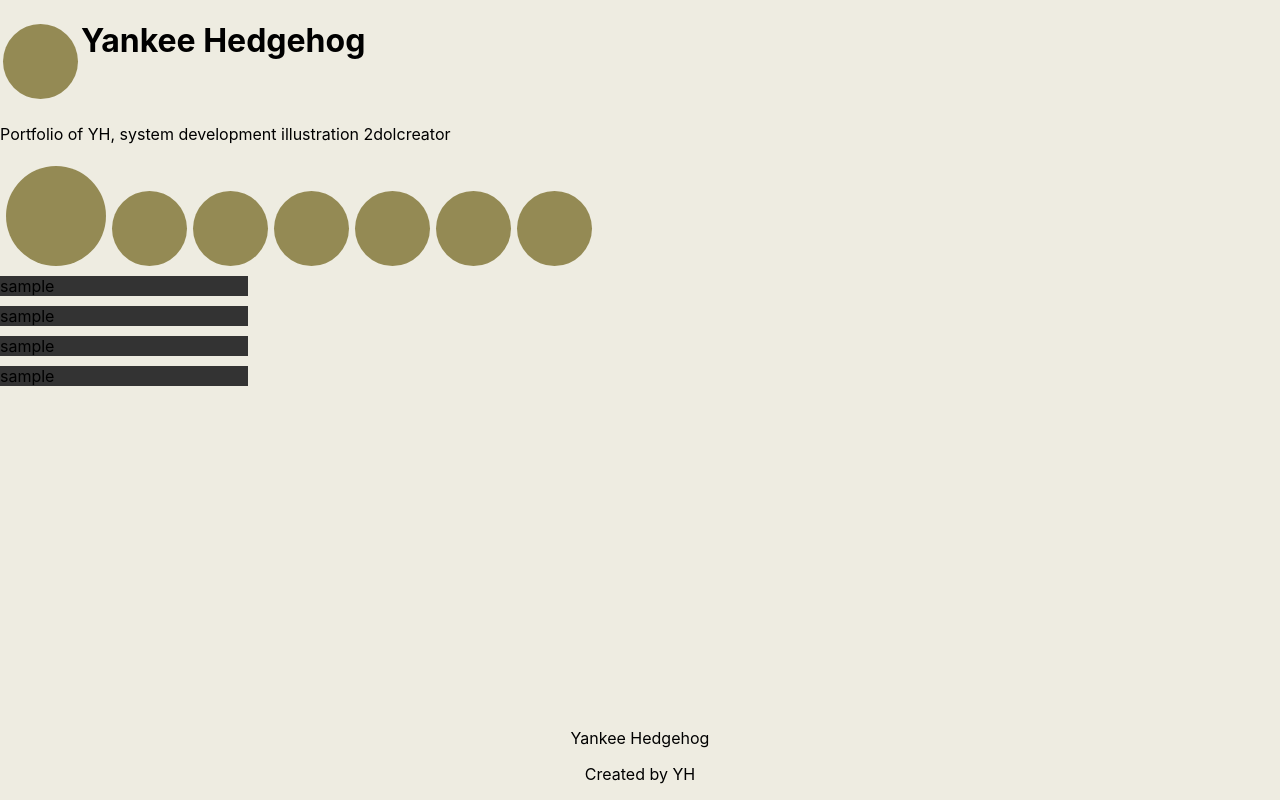
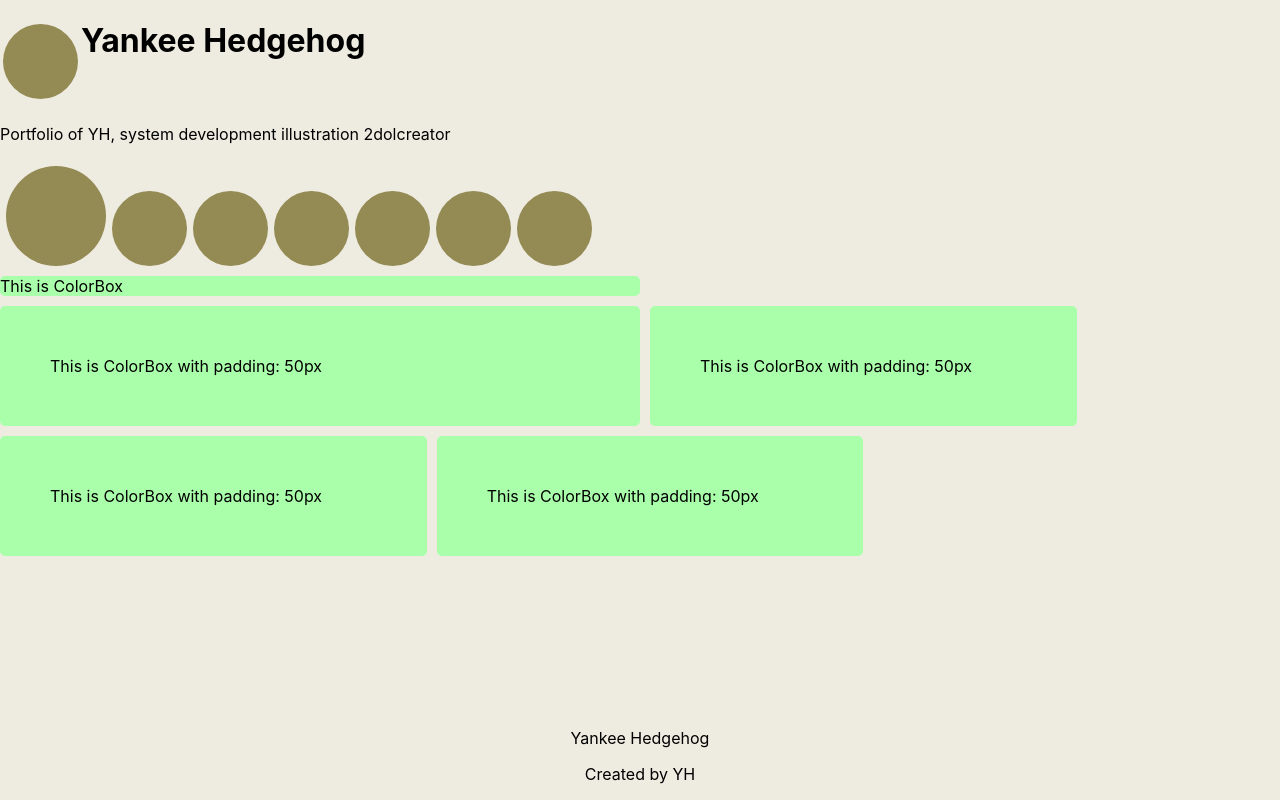
Before and after one commit to litophoto/web-design-book, a React (Vite) app in the folder web-disign-book-with-react/: page /Top in a window 1280 px wide. Built offline with nearby package versions, Linux system fonts and the light colour scheme.

Commit message:
reponsiveデザインを重視した構成を作成した(なかなかいいかも)

```diff
--- a/web-disign-book-with-react/src/components/YankeeHedgehog/PhotoContent.tsx
+++ b/web-disign-book-with-react/src/components/YankeeHedgehog/PhotoContent.tsx
@@ -1,33 +1,7 @@
 import styled from "styled-components";
-import theme from "../../pages/Theme";
-
-const ContentArea = styled.div`
-  display: flex column;
-  gap: 10px;
-  // background-color: ${(p) => p.theme.color.secondary};
-
-  padding: 10px;
-`;
-
-const ContentRow = styled.div`
-  display: flex;
-  column-gap: 10px;
-  margin-bottom: 10px;
-`;
-
-const Content = styled.div`
-  background-color: ${(p) => p.theme.color.secondary};
-  color: ${(p) => p.theme.color.primary};
-
-  border-radius: 5px;
-  width: 100%;
-  height: 100px;
-
-  // margin: 10px;
-`;
 
 const Container = styled.div`
-  display: flex;
+  width: 100%;
 `;
 
 const Row = styled.div`
@@ -37,35 +11,70 @@ const Row = styled.div`
 `;
 
 type TypeCol = {
-  media?: string;
-  rate?: number;
+  // media?: string;
+  xs?: number;
+  sm?: number;
+  md?: number;
+  lg?: number;
+};
+
+const getWidthString = (rate: number) => {
+  if (!rate) return;
+  return `width: ${(rate || 1) * 100}%`;
 };
 
 const Col = styled.div<TypeCol>`
-  flex: 0 0 auto;
-  width: ${(p) => p.rate || 100}%;
-  background: #333;
+  width: ${(p) => (p.xs || 1) * 100}%;
+  @media only screen and (min-width: 768px) {
+    ${(p) => p.sm && getWidthString(p.sm)};
+  }
+  @media only screen and (min-width: 992px) {
+    ${(p) => p.md && getWidthString(p.md)};
+  }
+  @media only screen and (min-width: 1200px) {
+    ${(p) => p.lg && getWidthString(p.lg)};
+  }
+`;
+
+type TypeColorBox = {
+  m?: string;
+  p?: string;
+};
+
+const ColorBox = styled.div<TypeColorBox>`
+  background: #afa;
+  margin: ${(p) => p.m || "0px"};
+  padding: ${(p) => p.p || "0px"};
+  border-radius: 5px;
 `;
 
 const PhotoContent = () => {
   return (
-    // <ContentArea>
-    //   <ContentRow>
-    //     <Content></Content>
-    //   </ContentRow>
-    //   <ContentRow>
-    //     <Content></Content>
-    //   </ContentRow>
-    //   <ContentRow>
-    //     <Content></Content>
-    //   </ContentRow>
-    // </ContentArea>
     <Container>
       <Row>
-        <Col>sample</Col>
-        <Col>sample</Col>
-        <Col>sample</Col>
-        <Col>sample</Col>
+        <Col sm={1 / 2}>
+          <ColorBox>This is ColorBox</ColorBox>
+        </Col>
+        <Col sm={1 / 2}>
+          <ColorBox p="50px">
+            This is ColorBox with padding: 50px
+          </ColorBox>
+        </Col>
+        <Col sm={1 / 3}>
+          <ColorBox p="50px">
+            This is ColorBox with padding: 50px
+          </ColorBox>
+        </Col>
+        <Col xs={1 / 3}>
+          <ColorBox p="50px">
+            This is ColorBox with padding: 50px
+          </ColorBox>
+        </Col>
+        <Col xs={1 / 3}>
+          <ColorBox p="50px">
+            This is ColorBox with padding: 50px
+          </ColorBox>
+        </Col>
       </Row>
     </Container>
   );
```
